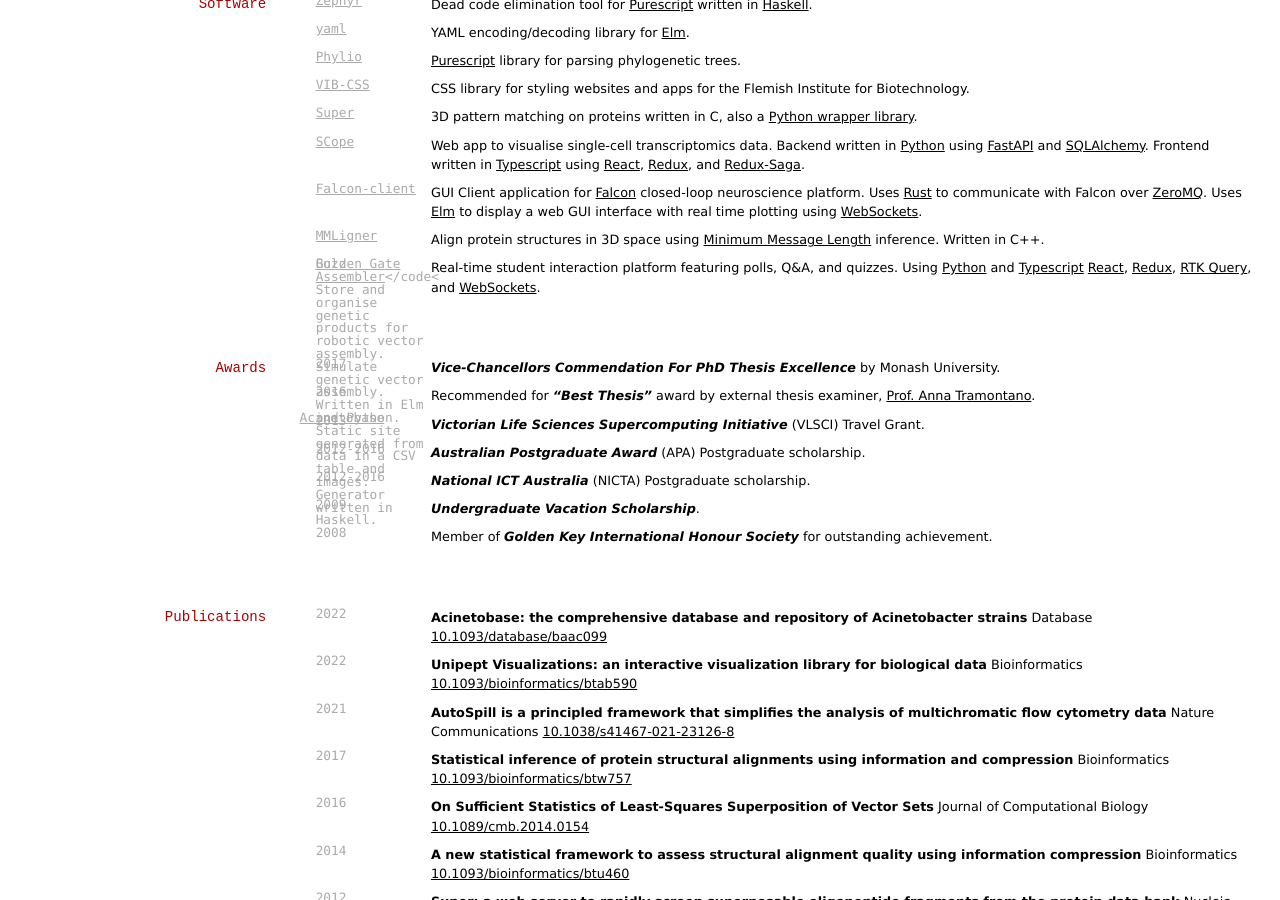
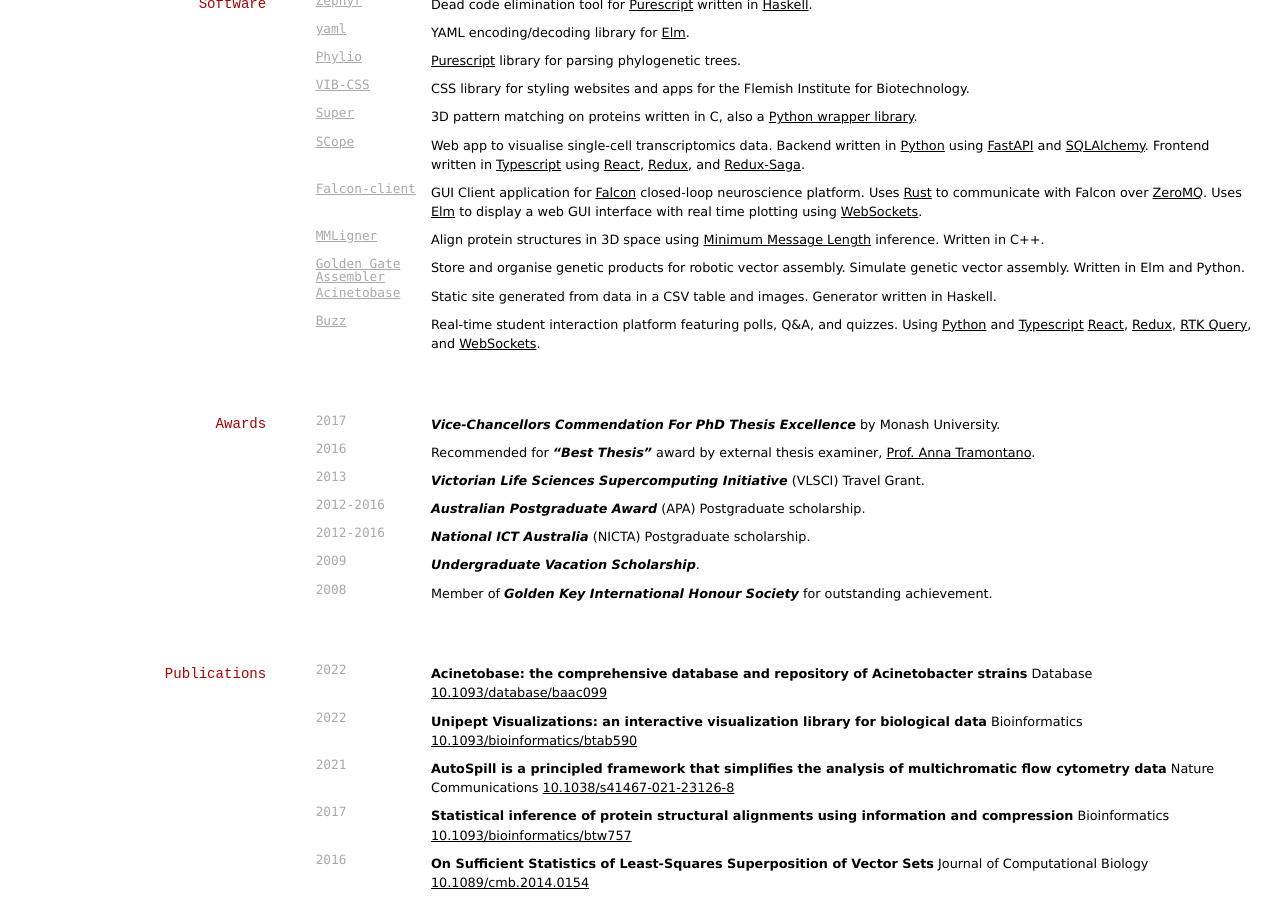
Before and after one commit to MaybeJustJames/jhc-at-home.github.io, a Jekyll site: the page built from index.md, in a window 1280 px wide and 900 px high, scrolled down 1159 px. Built offline with Jekyll 4.4.1, drawn with Linux system fonts in a browser that asks for light colours.

Commit message:
Oops fix a typo

```diff
--- a/index.md
+++ b/index.md
@@ -111,8 +111,9 @@
 <code><a href="https://lcb.infotech.monash.edu/mmligner/">MMLigner</a></code>
 Align protein structures in 3D space using [Minimum Message Length](http://allisons.org/ll/MML/) inference. Written in C++.
 
-<code><a href="https://github.com/vibbits/GGW-Elm">Golden Gate Assembler</a></code<
+<code><a href="https://github.com/vibbits/GGW-Elm">Golden Gate Assembler</a></code>
 Store and organise genetic products for robotic vector assembly. Simulate genetic vector assembly. Written in Elm and Python.
+
 <code><a href="https://github.com/vibbits/acinetobase-static">Acinetobase</a></code>
 Static site generated from data in a CSV table and images. Generator written in Haskell.
 
```
